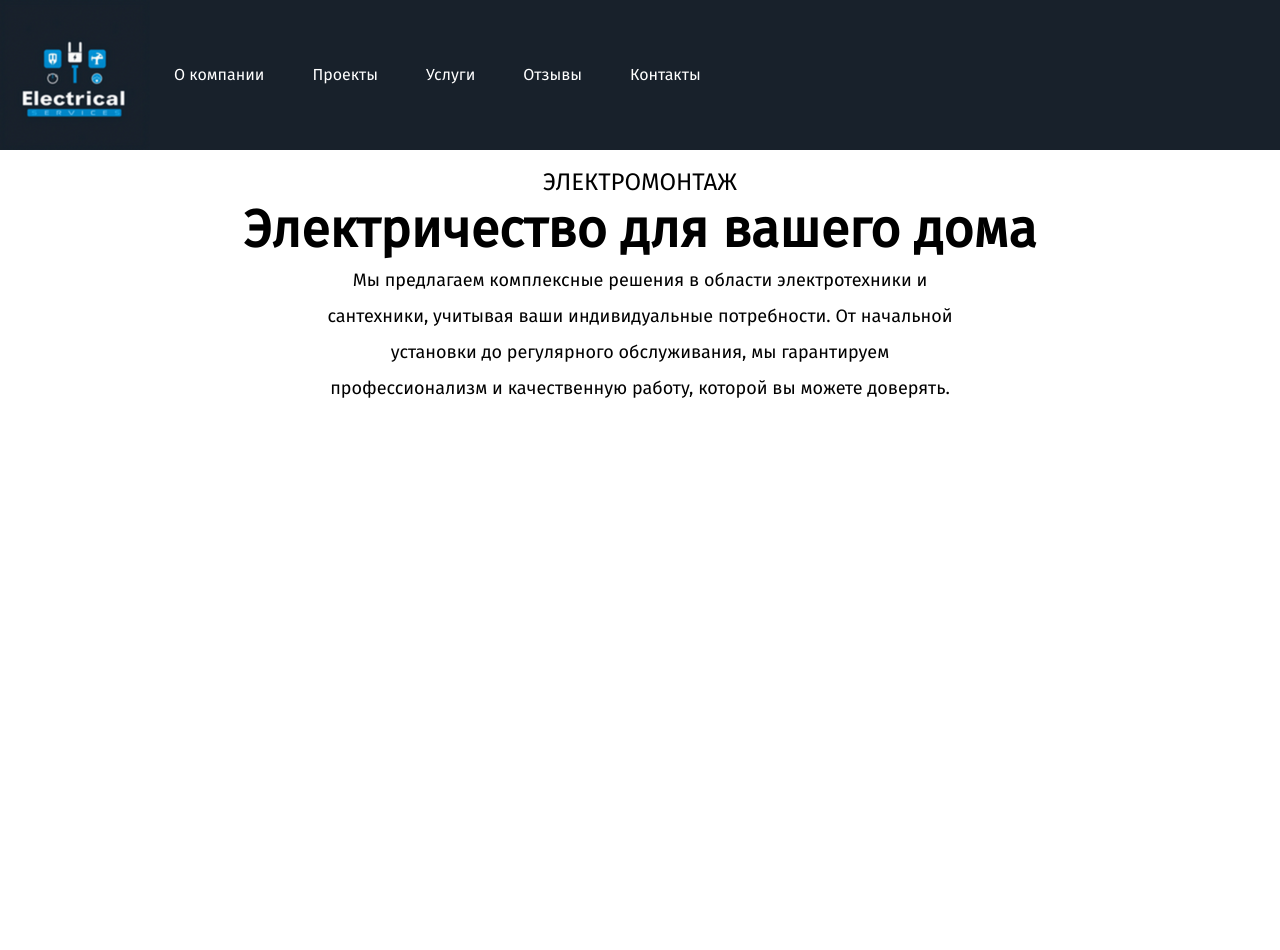
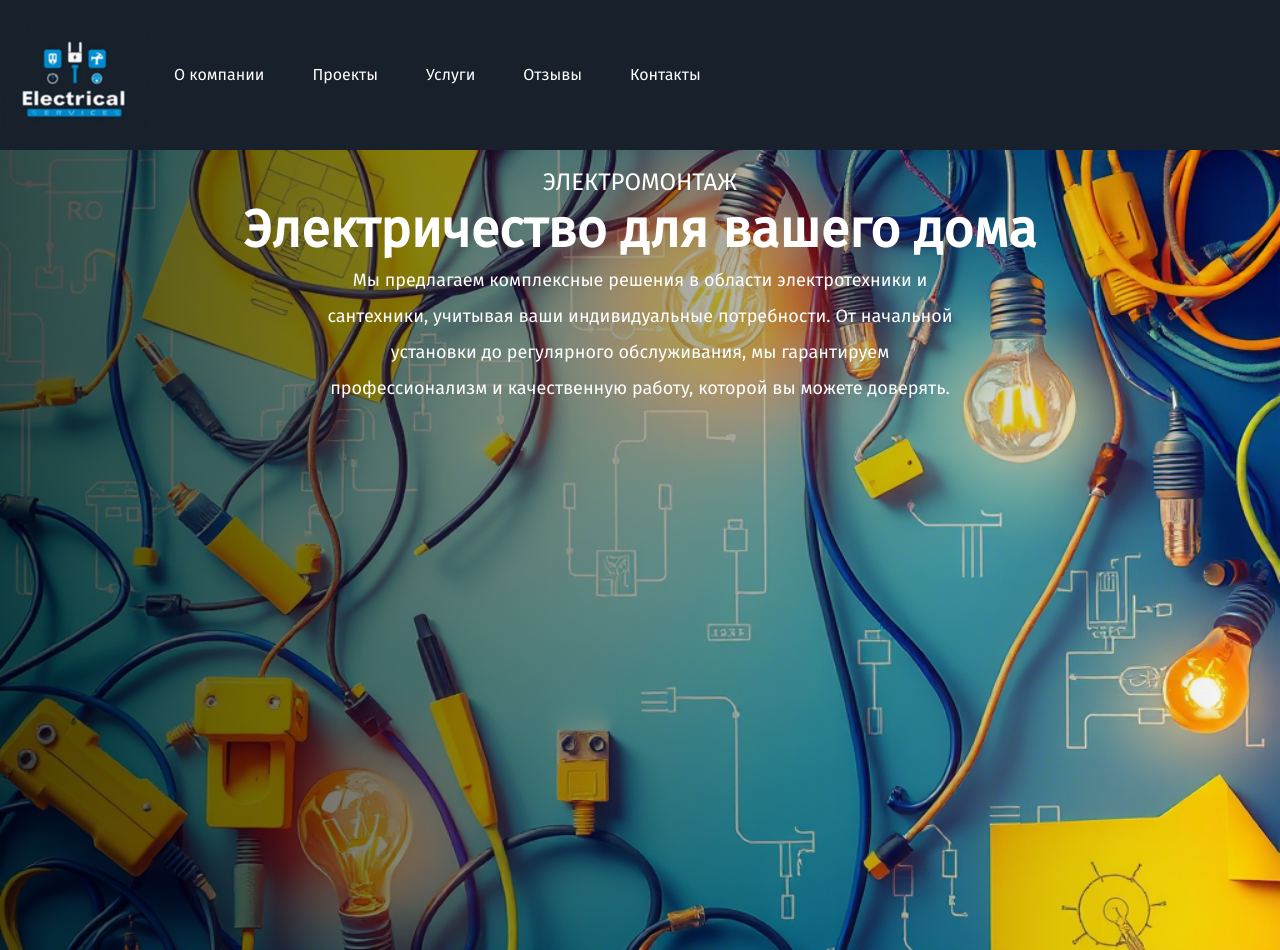
Before and after one commit to lexxik753/electrics, a Vue app: page / in a window 1280 px wide. Before the commit the page ends 800 px from the top, so only its background shows below. Built offline with nearby package versions, Linux system fonts and the light colour scheme; the HTML template or start-up script is replaced by a standard one.

Commit message:
fix bg image, create owerlay

```diff
--- a/src/layouts/Header.vue
+++ b/src/layouts/Header.vue
@@ -57,13 +57,17 @@ const showMenu = ref(false);
             </ul>
         </div>
     </header>
-    <div class="bg-cover bg-[url('src/assets/media/header.png')">
+    <div
+        class="min-h-screen bg-[url('./assets/media/bg-header.png')] bg-cover text-white relative before:absolute before:inset-0 before:bg-gradient-to-r before:from-black/70 before:to-transparent">
+        <div class="relative z-10">
             <h2 class="py-4 text-xl md:text-2xl text-center">ЭЛЕКТРОМОНТАЖ</h2>
             <h1 class="mb-4 text-2xl md:text-[52px] font-bold text-center">Электричество для вашего дома</h1>
             <section class="m-auto w-1/2 text-center">
-            <p class="md:text-lg md:leading-loose">Мы предлагаем комплексные решения в области электротехники и сантехники,
+                <p class="md:text-lg md:leading-loose">Мы предлагаем комплексные решения в области электротехники и
+                    сантехники,
                     учитывая ваши индивидуальные потребности. От начальной установки до регулярного обслуживания, мы
                     гарантируем профессионализм и качественную работу, которой вы можете доверять.</p>
             </section>
         </div>
+    </div>
 </template>
--- a/tailwind.config.js
+++ b/tailwind.config.js
@@ -2,6 +2,7 @@
 export default {
   content: [
     "./src/**/*.{vue,html,js,jsx,ts,tsx}",
+    './src/assets/media/*.{webp,jpg,png}',
     "./public/index.html",
   ],
   theme: {
```
Also changed, not shown: src/assets/media/bg-header.png (added), src/assets/media/header.png (deleted). Lines whose indentation alone changed are shown as unchanged.
